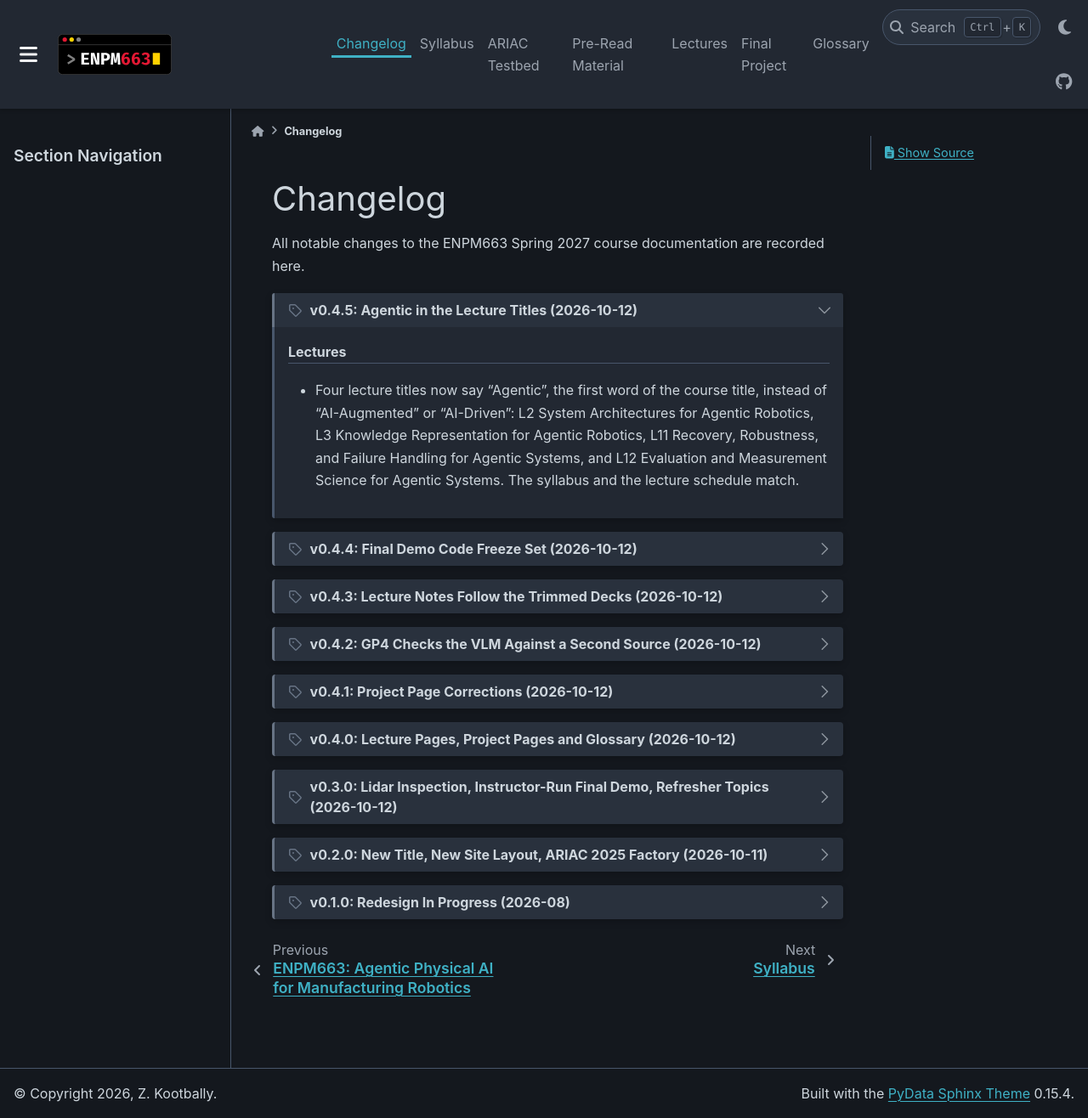
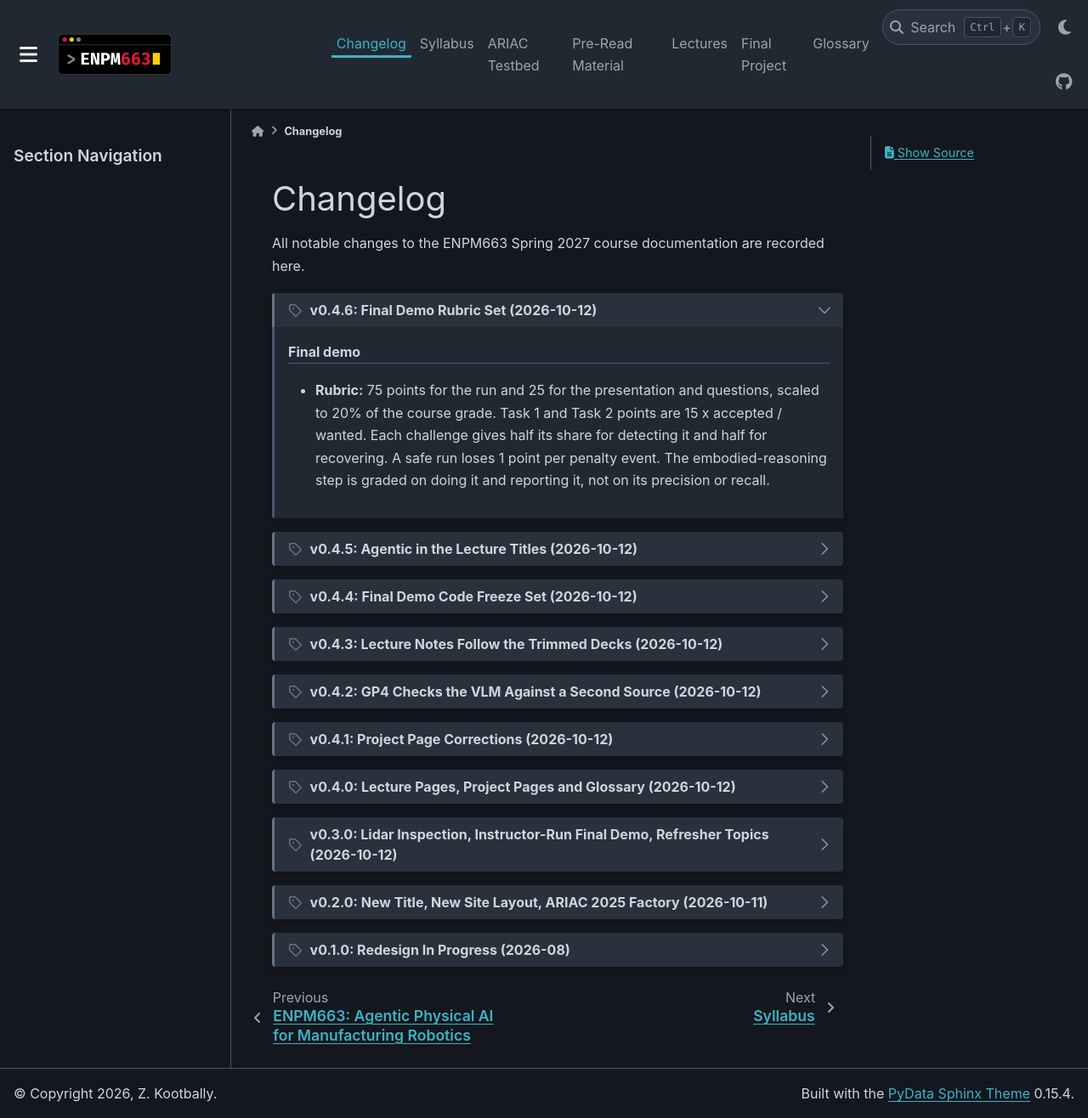
Before and after one commit to rubixcubic/enpm663-spring-docs, a Sphinx documentation site: the page built from docs/source/changelog/changelog.rst, in a window 1280 px wide and 1316 px high. Shown: the whole window at 85% size. Built offline with Sphinx 7.4.7 and the PyData theme 0.15.4, drawn with Linux system fonts in a browser that asks for light colours.

Commit message:
Final demo rubric: 75 points for the run, 25 for the class session
Task points in proportion to accepted over wanted, half credit for
detecting a challenge, minus 1 per penalty event, and the
embodied-reasoning step graded on doing and reporting it.

```diff
--- a/docs/source/changelog/changelog.rst
+++ b/docs/source/changelog/changelog.rst
@@ -6,10 +6,24 @@ All notable changes to the ENPM663 Spring 2027 course documentation are
 recorded here.
 
 
+.. dropdown:: v0.4.6: Final Demo Rubric Set (2026-10-12)
+   :icon: tag
+   :class-container: sd-border-success
+   :open:
+
+   .. rubric:: Final demo
+
+   - **Rubric:** 75 points for the run and 25 for the presentation and
+     questions, scaled to 20% of the course grade. Task 1 and Task 2 points
+     are 15 x accepted / wanted. Each challenge gives half its share for
+     detecting it and half for recovering. A safe run loses 1 point per
+     penalty event. The embodied-reasoning step is graded on doing it and
+     reporting it, not on its precision or recall.
+
+
 .. dropdown:: v0.4.5: Agentic in the Lecture Titles (2026-10-12)
    :icon: tag
    :class-container: sd-border-success
-   :open:
 
    .. rubric:: Lectures
 
--- a/docs/source/lectures/lecture11/l11_index.rst
+++ b/docs/source/lectures/lecture11/l11_index.rst
@@ -62,8 +62,9 @@ examples.
      is the last quiz of the course.
    - **The final demo specification is posted** on ELMS-Canvas and the
      course site. The demo is in Week 15 (05/05) and is 20% of the course
-     grade. The code freeze is Friday, April 30, 2027, at 11:59 pm. The grading rubric and
-     the embodied-reasoning model are to be announced.
+     grade. The code freeze is Friday, April 30, 2027, at 11:59 pm, and the
+     grading rubric is on the final demo page. The embodied-reasoning model
+     is to be announced.
 
 
 Learning Objectives
```
Also changed, not shown: docs/source/assignments/final_demo.rst (+21 -17 lines), docs/source/lectures/lecture11/l11_lecture.rst (+5 -3 lines), docs/source/lectures/lecture11/l11_quiz.rst (+5 -4 lines).
